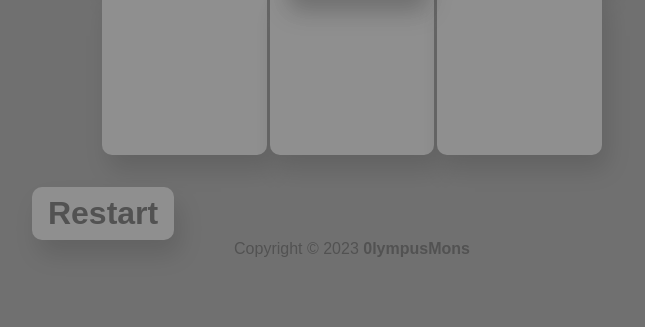
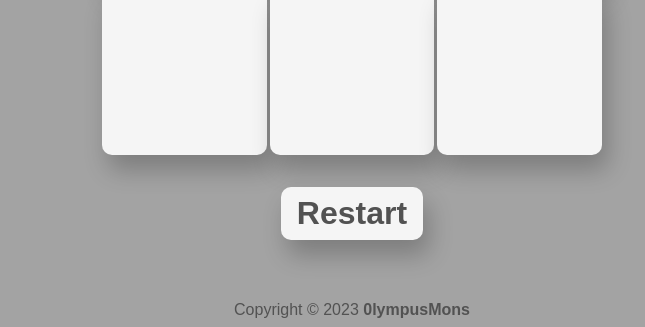
Before and after one commit to 0lympusMons/Tic-Tac-Toe, a plain HTML site: page index.html in a window 1280 px wide. Shown: the part 473-800 px from the top of the page, without its empty margins (288-933 px from the left). Drawn offline with Linux system fonts and the light colour scheme; a web font is replaced by a local one.

Commit message:
Add style to content wrapper

```diff
--- a/dist/styles.css
+++ b/dist/styles.css
@@ -17,11 +17,6 @@ html {
 }
 
 body {
-  min-height: 100vh;
-  display: flex;
-  flex-direction: column;
-  align-items: center;
-  margin: auto;
   background-color: var(--dark-color);
 }
 
@@ -31,6 +26,14 @@ body {
   box-sizing: border-box;
   margin: 0;
   padding: 0;
+}
+
+.blur__wrapper {
+  display: flex;
+  flex-direction: column;
+  align-items: center;
+  margin: auto;
+  min-height: 100vh;
 }
 
 header {
@@ -97,13 +100,9 @@ header h1 {
   transition: 0.3s;
 }
 
-.hide {
-  display: none;
-}
-
 .modal__bg {
   position: fixed;
-  display: flex;
+  display: none;
   flex-direction: column;
   align-items: center;
   justify-content: center;
```
